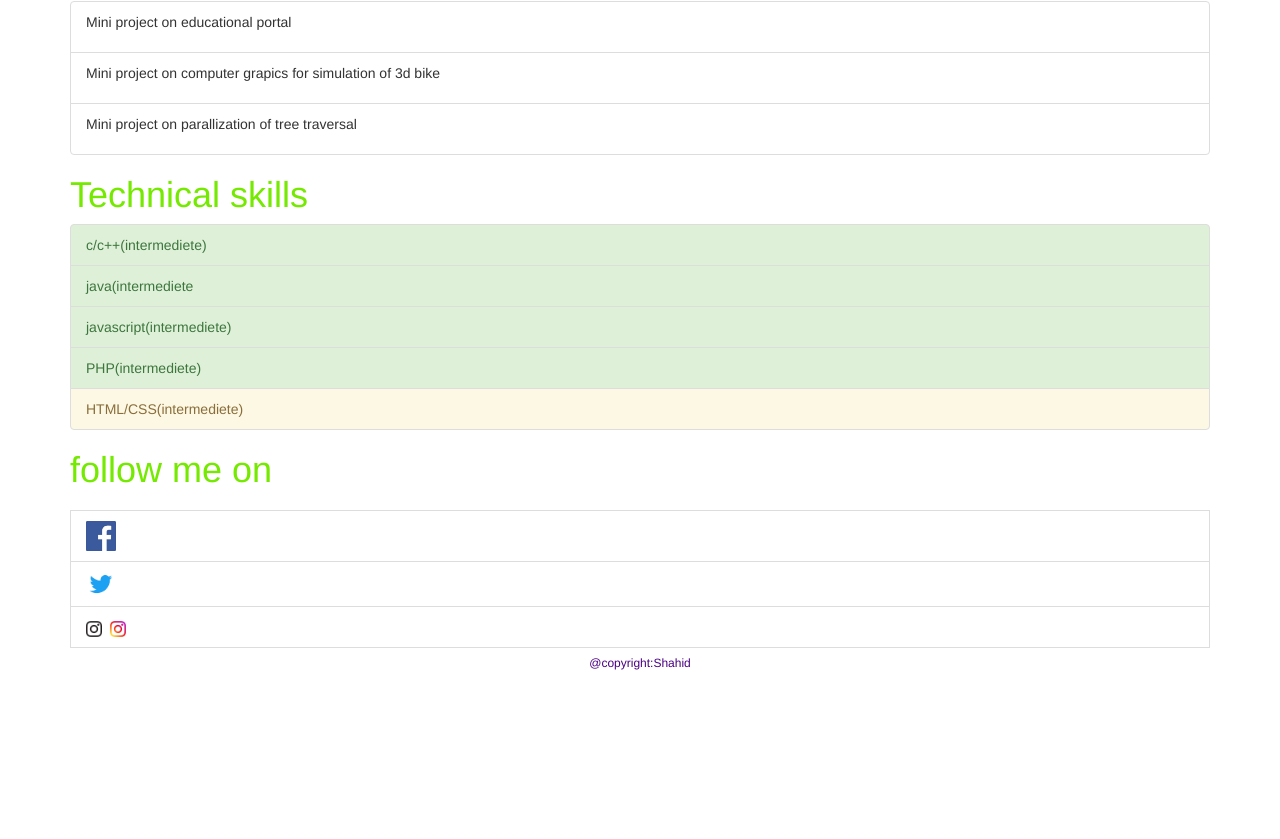
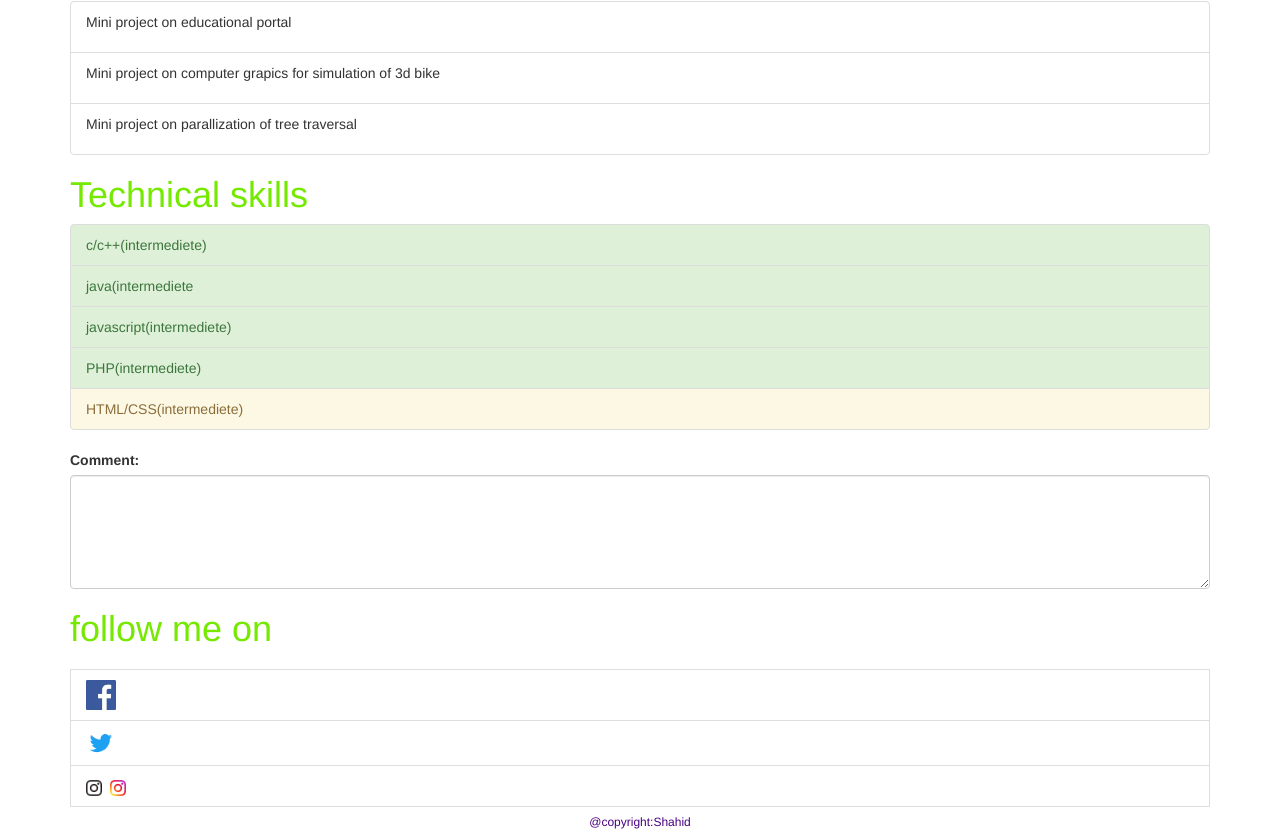
Before and after one commit to MohamedShahid123/profile, a plain HTML site: page index.html in a window 1280 px wide. Shown: the part 747-1586 px from the top of the page. Before the commit the page ends 1427 px from the top, so only its background shows below. Drawn offline with nearby package versions, Linux system fonts and the light colour scheme.

Commit message:
Update index.html

```diff
--- a/index.html
+++ b/index.html
@@ -75,6 +75,10 @@ header{
                         <li class="list-group-item list-group-item-success">PHP(intermediete)</li>
                         <li class="list-group-item list-group-item-warning">HTML/CSS(intermediete)</li>
                      </ul>
+                <div class="form-group">
+    <label for="comment">Comment:</label>
+     <textarea class="form-control" rows="5" id="comment"></textarea>
+    </div>
             </div>
             <footer>
                 <h1>follow me on</h1>
```
